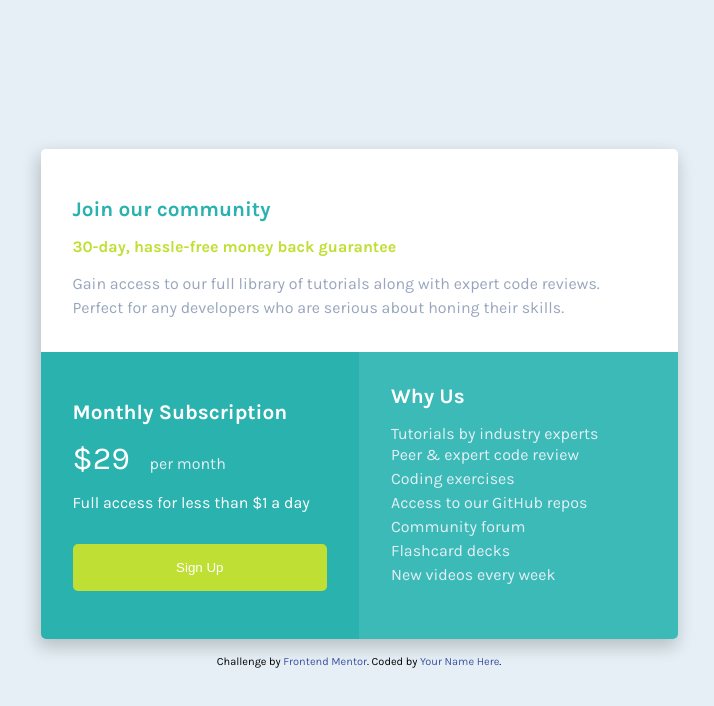
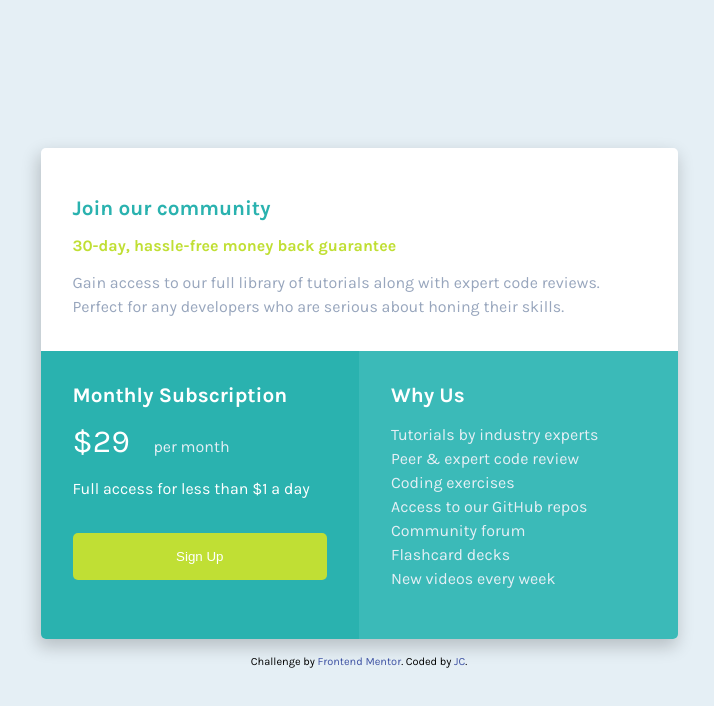
Before and after one commit to simplyJC/single-price-grid-component-master, a plain HTML site: page index.html in a window 1280 px wide. Shown: the whole page, without its empty margins (281-995 px from the left). Drawn offline with Linux system fonts and the light colour scheme.

Commit message:
fix accesibility

```diff
--- a/app/scss/main.scss
+++ b/app/scss/main.scss
@@ -129,6 +129,16 @@ li{
     }
     .section-subscription{
         padding: 2rem;
+        &__title{
+            padding: 0 0 1rem 0;
+        }
+        &__sign-up-btn{
+           margin: 1rem 0;
+        }
+        &__content{
+            padding:1.2rem 0;
+
+        }
     }
     .section-about-us{
         padding: 2rem;
--- a/index.html
+++ b/index.html
@@ -21,20 +21,22 @@
     </header>
     <section class="section-subscription text-white">
       <h3 class="section-subscription__title">Monthly Subscription</h3>
-      <span class="section-subscription__amount"><span class="text-big">&dollar;29</span> <span class="text-small">per month</span></span>
-      <section class="section-subscription__content">Full access for less than &dollar;1 a day</section>
+      <span class="section-subscription__amount"><span class="text-big">&dollar;29
+      </span>
+      <span class="text-small">per month</span></span>
+      <p class="section-subscription__content">Full access for less than &dollar;1 a day</p>
       <button class="section-subscription__sign-up-btn">Sign Up</button>
     </section>
     <section class="section-about-us text-white">
       <h3 class="section-about-us__title">Why Us</h3>
       <ul class="section-about-us__content">
-        <li">Tutorials by industry experts</li>
-        <li >Peer &amp; expert code review</li>
-        <li >Coding exercises</li>
+        <li>Tutorials by industry experts</li>
+        <li>Peer &amp; expert code review</li>
+        <li>Coding exercises</li>
         <li> Access to our GitHub repos</li>
-        <li >Community forum</li>
-        <li >Flashcard decks</li>
-        <li >New videos every week</li>
+        <li>Community forum</li>
+        <li>Flashcard decks</li>
+        <li>New videos every week</li>
       </ul>
     </section>
   </main>
@@ -42,7 +44,7 @@
   <footer>
     <p class="attribution">
       Challenge by <a href="https://www.frontendmentor.io?ref=challenge" target="_blank">Frontend Mentor</a>.
-      Coded by <a href="#">Your Name Here</a>.
+      Coded by <a href="https://github.com/simplyJC/single-price-grid-component-master">JC</a>.
     </p>
   </footer>
 </body>
```
Also changed, not shown: dist/main.css, 1 other file.
